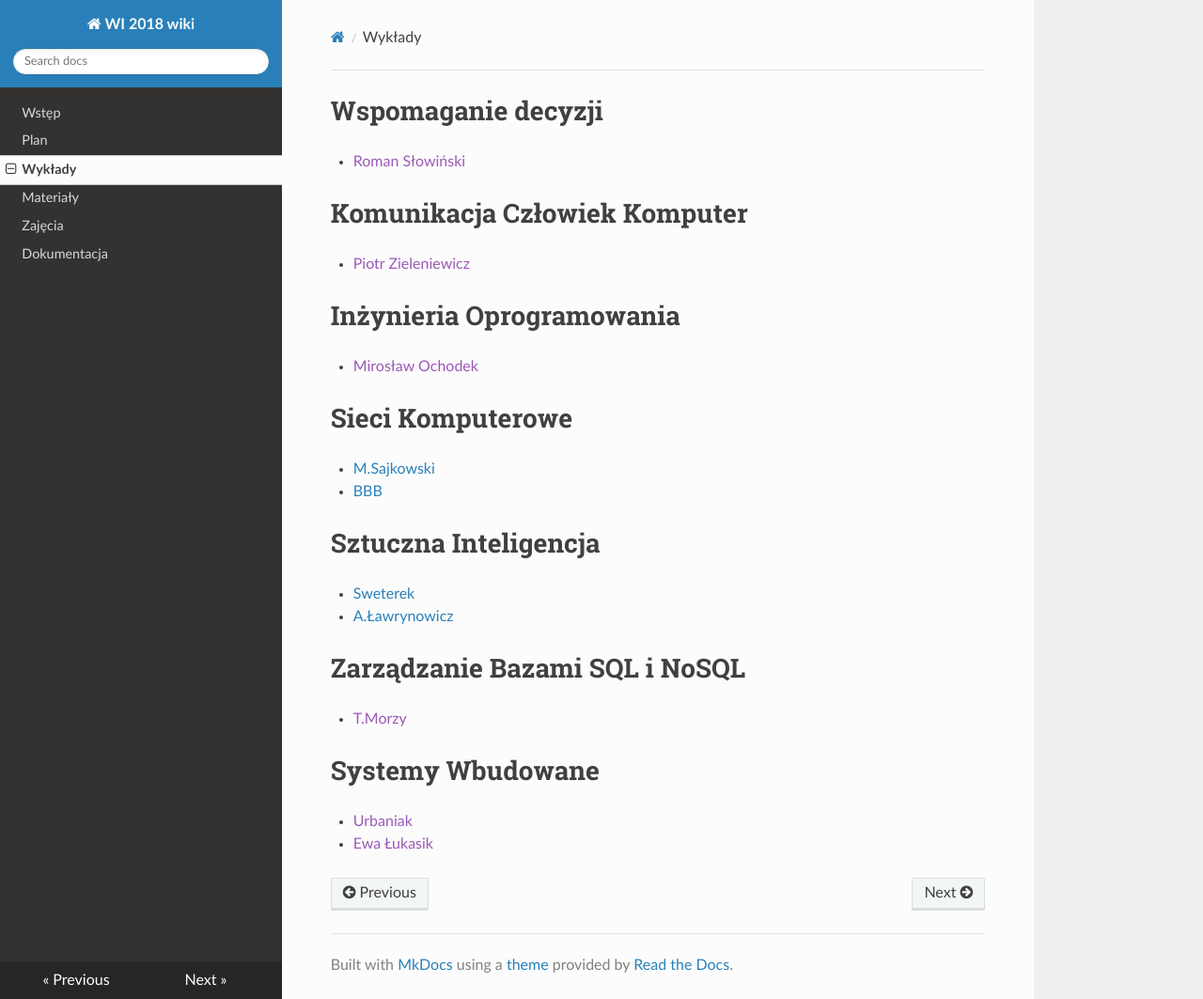
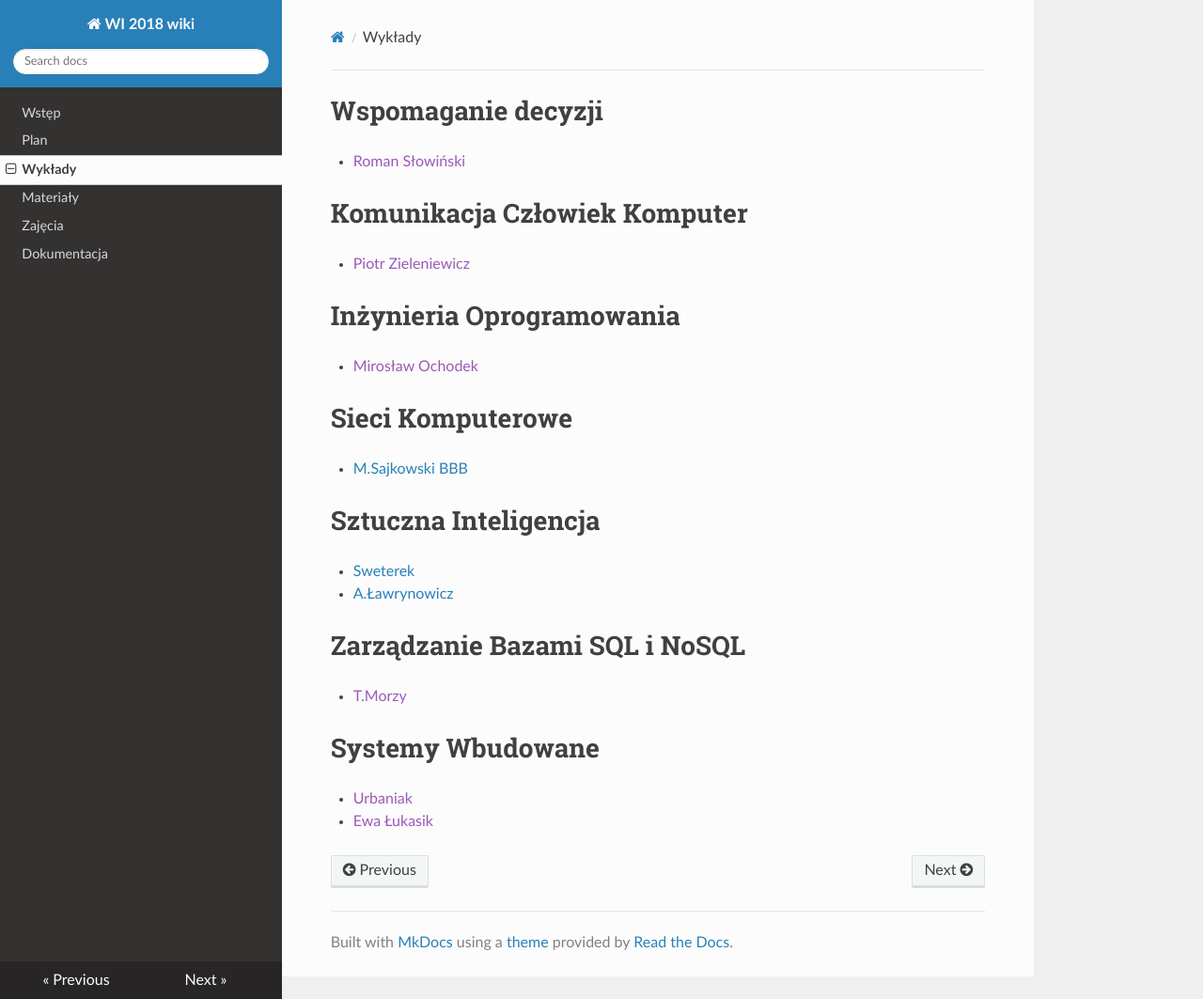
Before and after one commit to PUT-WI-18/wi18-wiki-sem5, an MkDocs documentation site: the page built from docs/wyklady.md, in a window 1280 px wide and 1063 px high. Shown: the whole window at 94% size. Built offline with MkDocs 1.6.1, drawn with Linux system fonts in a browser that asks for light colours; nearby versions of some CDN libraries.

```diff
--- a/docs/wyklady.md
+++ b/docs/wyklady.md
@@ -8,8 +8,7 @@
 - [Mirosław Ochodek]()
 
 # Sieci Komputerowe
-- [M.Sajkowski](https://www.cs.put.poznan.pl/msajkowski/for-students/)
-- [BBB](https://moodle.put.poznan.pl/course/view.php?id=4944)
+- [M.Sajkowski](https://www.cs.put.poznan.pl/msajkowski/for-students/) [BBB](https://moodle.put.poznan.pl/course/view.php?id=4944)
 
 # Sztuczna Inteligencja
 - [Sweterek](http://www.cs.put.poznan.pl/amichalski/si.dzienne/index.html)
```
